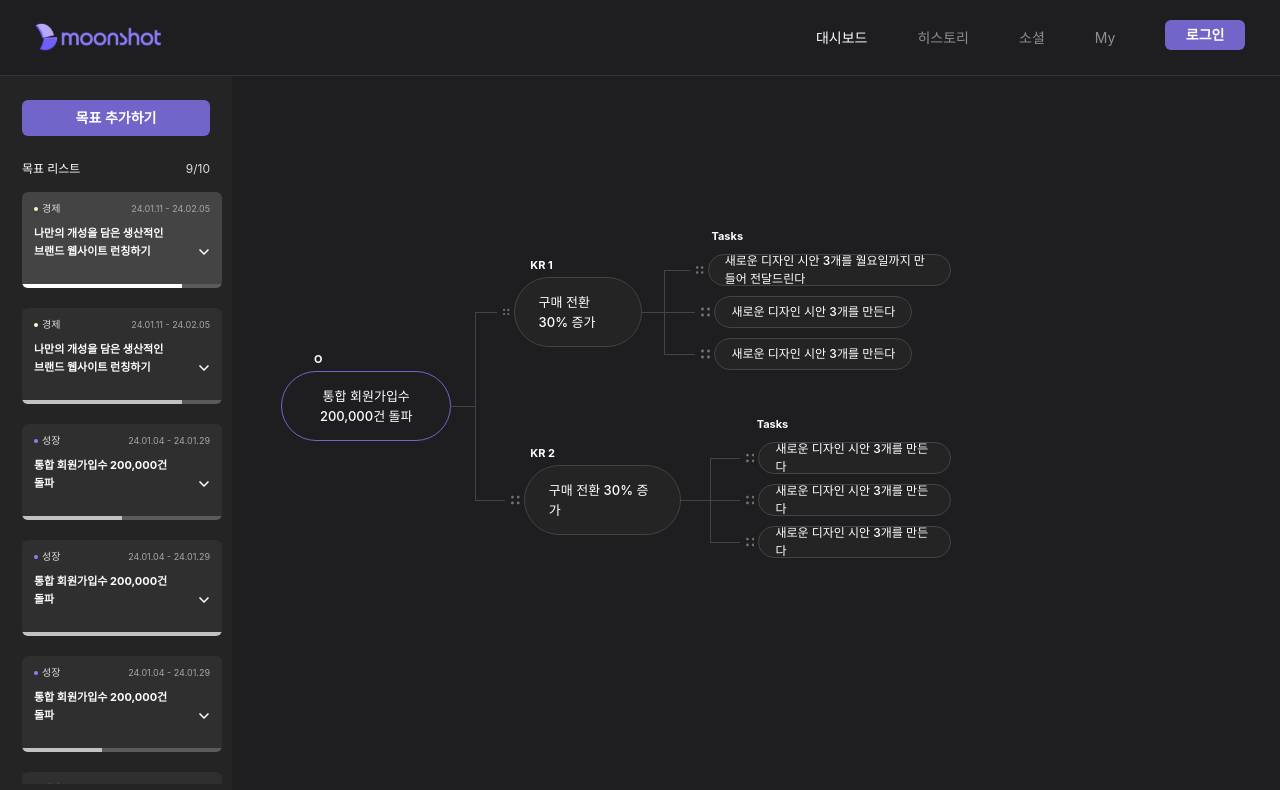
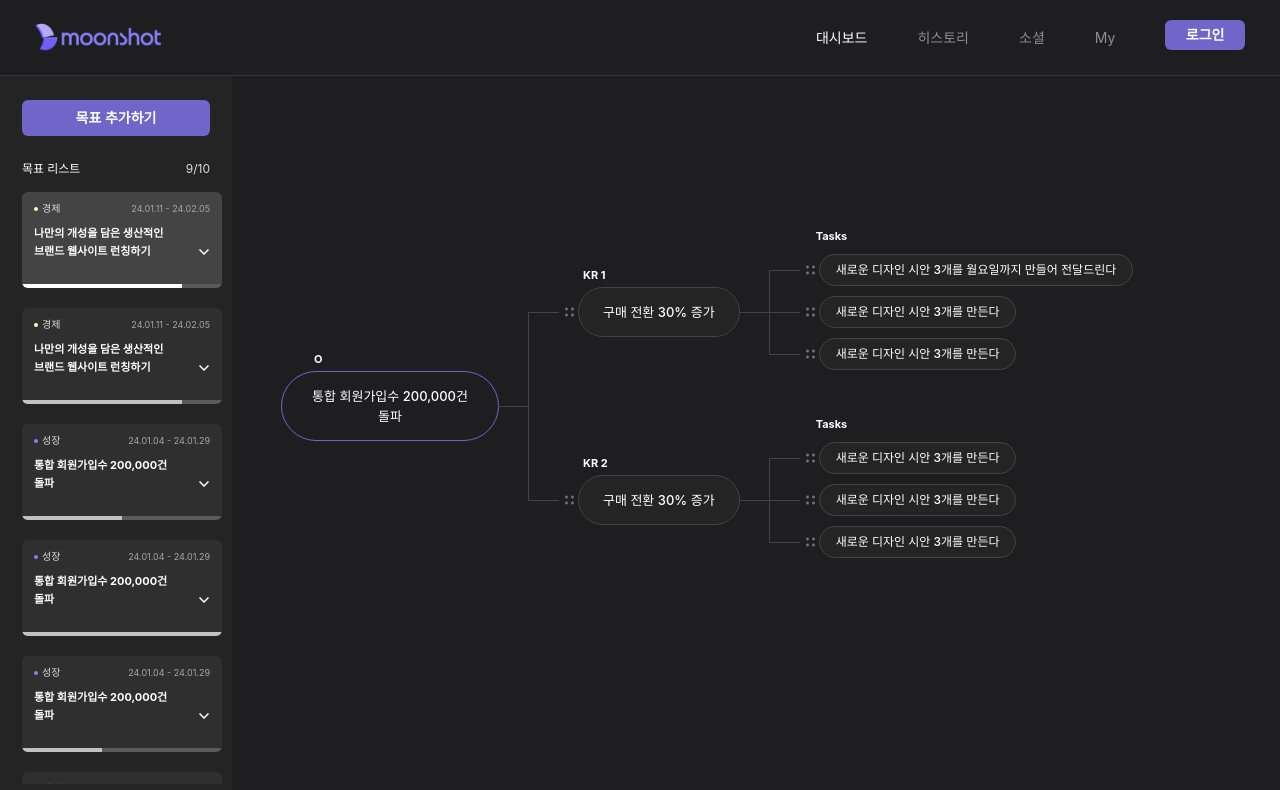
Before and after one commit to MOONSHOT-Team/MOONSHOT-CLIENT, a React (Vite) app: page /dashboard in a window 1280 px wide. Shown: the top 790 px of the page. Built offline with nearby package versions, Linux system fonts and the light colour scheme; a web font is replaced by a local one; what emotion-normalize would draw is missing.

Commit message:
feat: 카테고리컬러 함수 분리

```diff
--- a/src/MainDashBoard/components/mainDashBoardDrawer/GoalItem.tsx
+++ b/src/MainDashBoard/components/mainDashBoardDrawer/GoalItem.tsx
@@ -1,10 +1,10 @@
 import { css } from '@emotion/react';
 import styled from '@emotion/styled';
+import { getCategoryColor } from '@utils/getCategoryColor';
 import React, { useRef, useState } from 'react';
 import { useDrag, useDrop } from 'react-dnd';
 
 import { IcDropDown, IcDropUp, IcEllipse } from '../../assets/icons';
-import { GOAL_CATEGORY } from '../../constants/GOAL_CATEGORY';
 import { IobjListTypes } from '../../type/goalItemTypes';
 import { ItemTypes } from '../../type/ItemTypes';
 import MainDashProgressBar from './MainDashProgressBar';
@@ -33,8 +33,6 @@ const GoalItem: React.FC<IobjListTypes> = ({
   const handleOnClick = () => {
     onClickGoal?.(id);
   };
-
-  const color = GOAL_CATEGORY.find((cate) => cate.category === category)?.color;
 
   const [{ isDragging }, drag] = useDrag({
     type: ItemTypes.GOAL,
@@ -84,7 +82,7 @@ const GoalItem: React.FC<IobjListTypes> = ({
       <GoalItemContainer>
         <header css={goalItemHeader}>
           <span css={goalItemCategoryBox}>
-            <StyledIcEllipse color={color} />
+            <StyledIcEllipse color={getCategoryColor(category)} />
             <StGoalItemCategory>{category}</StGoalItemCategory>
           </span>
           <StGoalItemDate>{date}</StGoalItemDate>
--- a/src/MainDashBoard/components/mainDashBoardOkrTree/MainDashboardOKRTree.tsx
+++ b/src/MainDashBoard/components/mainDashBoardOkrTree/MainDashboardOKRTree.tsx
@@ -35,11 +35,8 @@ export default MainDashboardOKRTree;
 const okrTreeContainer = css`
   display: flex;
   align-items: center;
-  justify-content: center;
   width: 100%;
   height: calc(100% - 7.6rem);
-  margin-right: 23.2rem;
-  margin-bottom: 7.6rem;
 `;
 
 const okrTree = css`
--- a/src/MainDashBoard/constants/GOAL_CATEGORY.ts
+++ b/src/common/constants/GOAL_CATEGORY.ts
@@ -1,3 +1,5 @@
+/** 목표 카테고리 */
+
 export const GOAL_CATEGORY = [
   { color: '#FFF9C6', category: '경제' },
   { color: '#8CC8FF', category: '셀프케어' },
--- /dev/null
+++ b/src/common/utils/getCategoryColor.ts
@@ -0,0 +1,7 @@
+/** 카테고리에 맞는 컬러코드를 반환하는 함수입니다 */
+import { GOAL_CATEGORY } from '@constants/GOAL_CATEGORY';
+
+export const getCategoryColor = (category: string) => {
+  const color = GOAL_CATEGORY.find((cate) => cate.category === category)?.color;
+  return color;
+};
```
